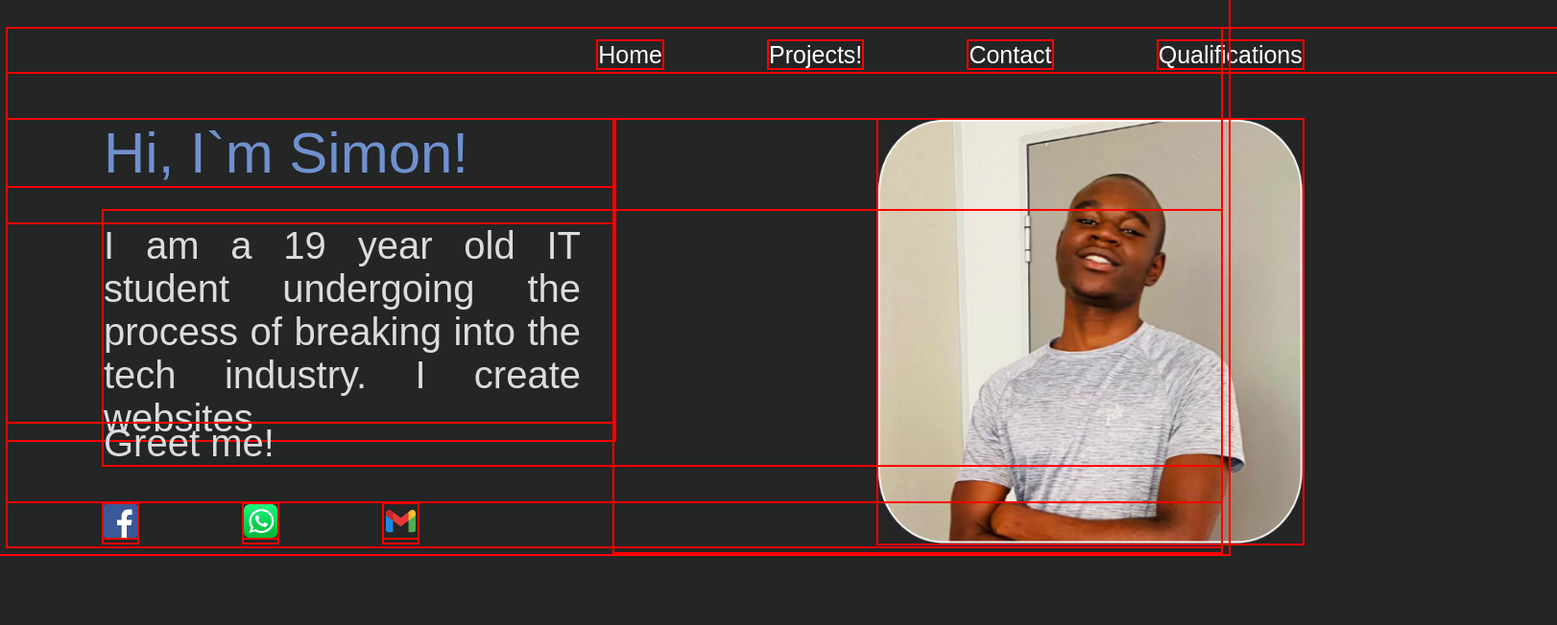
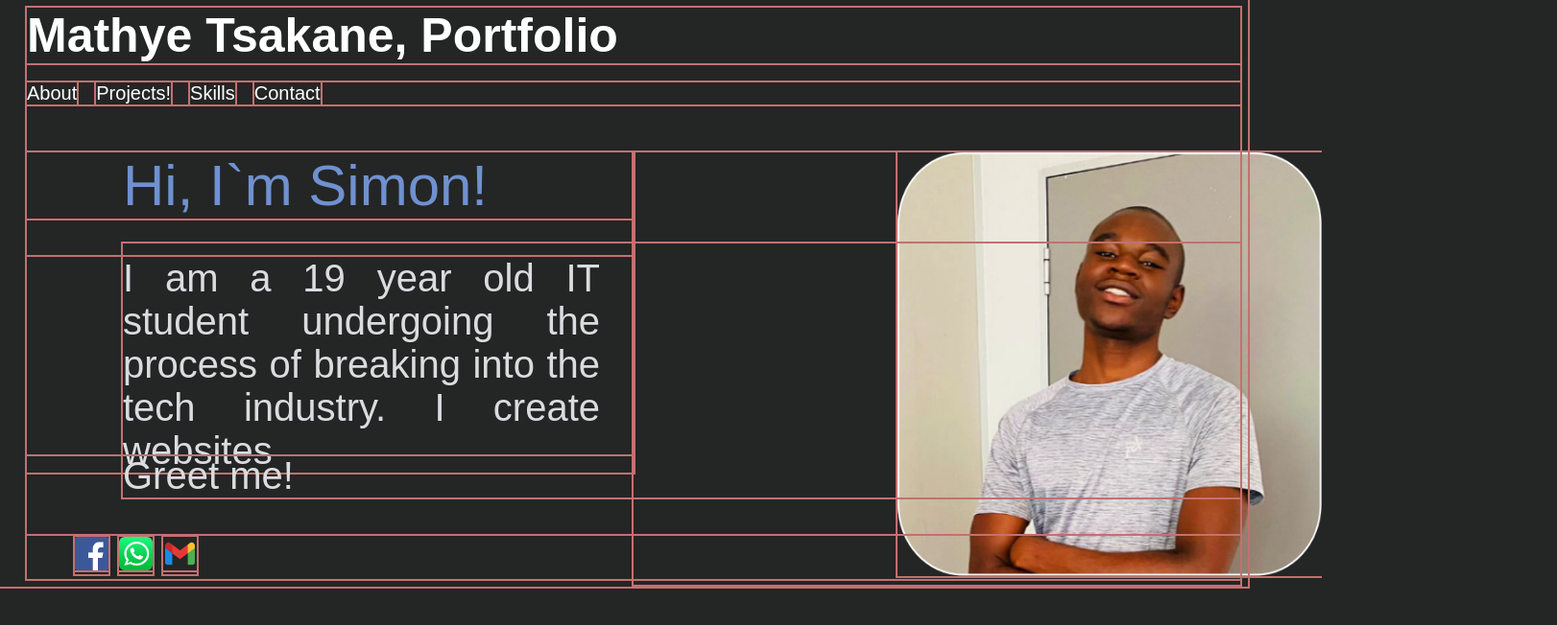
Before and after one commit to Mathye-Simon/Html-and-Css, a plain HTML site: page index.html in a window 1280 px wide. Shown: the whole page at 96% size, 1622 px wide, since content can reach past the window. Drawn offline with Linux system fonts and the light colour scheme.

Commit message:
improved the alignment of the heading and navigation

```diff
--- a/index.html
+++ b/index.html
@@ -4,19 +4,19 @@
     <link href="styles.css" rel="stylesheet">
     <meta charset="UTF-8">
     <meta name="viewport" content="width=device-width, initial-scale=1.0">
-    <title>Mathye Tsakanes Portfolio</title>
+    <title>My Portfolio</title>
 </head>
 <body>
 
 
 <!-- navigation -->
+ <h1>Mathye Tsakane, Portfolio</h1>
     <div class="navigation">
 
-            <a href="index.html">Home</a>
+            <a href="index.html">About</a>
             <a href="Projects and skills.html">Projects!</a>
-            <a href="contact info.html">Contact</a>
-            <a href="Qualifications.html">Qualifications</a>
-
+            <a href="Skills">Skills</a>
+            <a href="Contact">Contact</a>
 
     </div>
 
--- a/styles.css
+++ b/styles.css
@@ -1,5 +1,5 @@
 * {
-        outline: 2px solid red;
+        outline: 2px solid rgb(196, 112, 112);
 }
 html {
 
@@ -9,30 +9,34 @@ html {
                 background-color: rgb(36, 37, 37);
                 font-weight: 155;
                 width: 100%;
+                padding-left: 20px;
 }
-
+h1 {
+        margin: 0%;
+        font-size: 50px;
+        color: white;
+        margin-bottom: 20px;
+}
 /* The padding makes sure the nav section starts at the middle of the web */
 .navigation{
                 height: 100%;
                 width: 100%;
-                justify-items: center;
+                display: flex;
+                justify-content:left;
                 text-align: center;
                 margin-bottom:50px;
-                margin-top:30px;
-                padding-left: 350px;
+                gap: 20px;
 
 }
 
 
 /* targets all links */
 a {
-                font-size: 25px;
+                font-size: 20px;
                 text-decoration: none;
                 display: inline;
                 text-align: center;
                 color:white;
-                margin-right: 50px;
-                margin-left: 50px;
                 font-family: Arial, Helvetica, sans-serif;
 
 
@@ -55,7 +59,6 @@ a:hover {
 
                 width:50%;
                 height: 315px;
-
                 background-color: rgb(36, 37, 37);
                 float: left;
 
```
